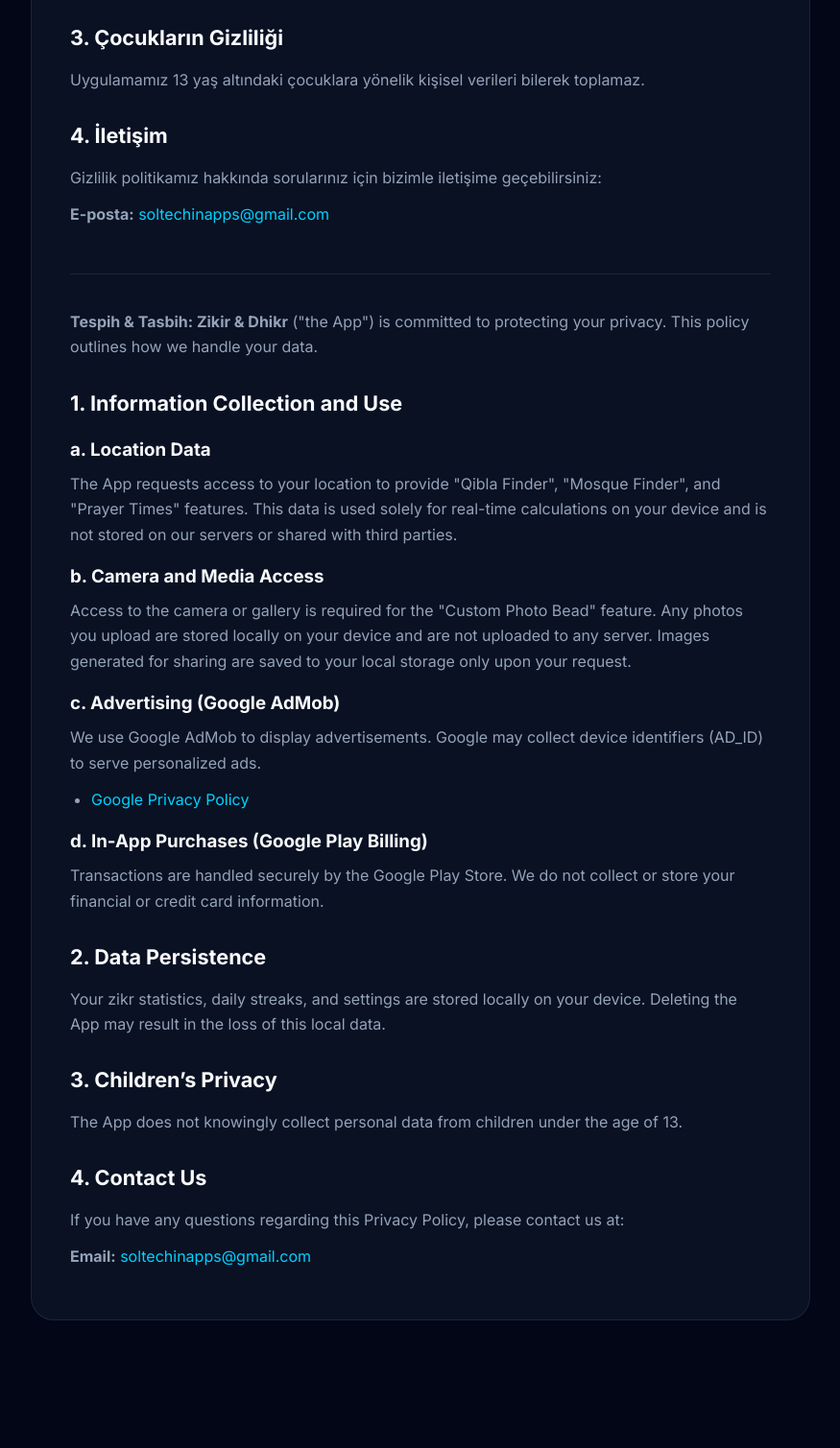
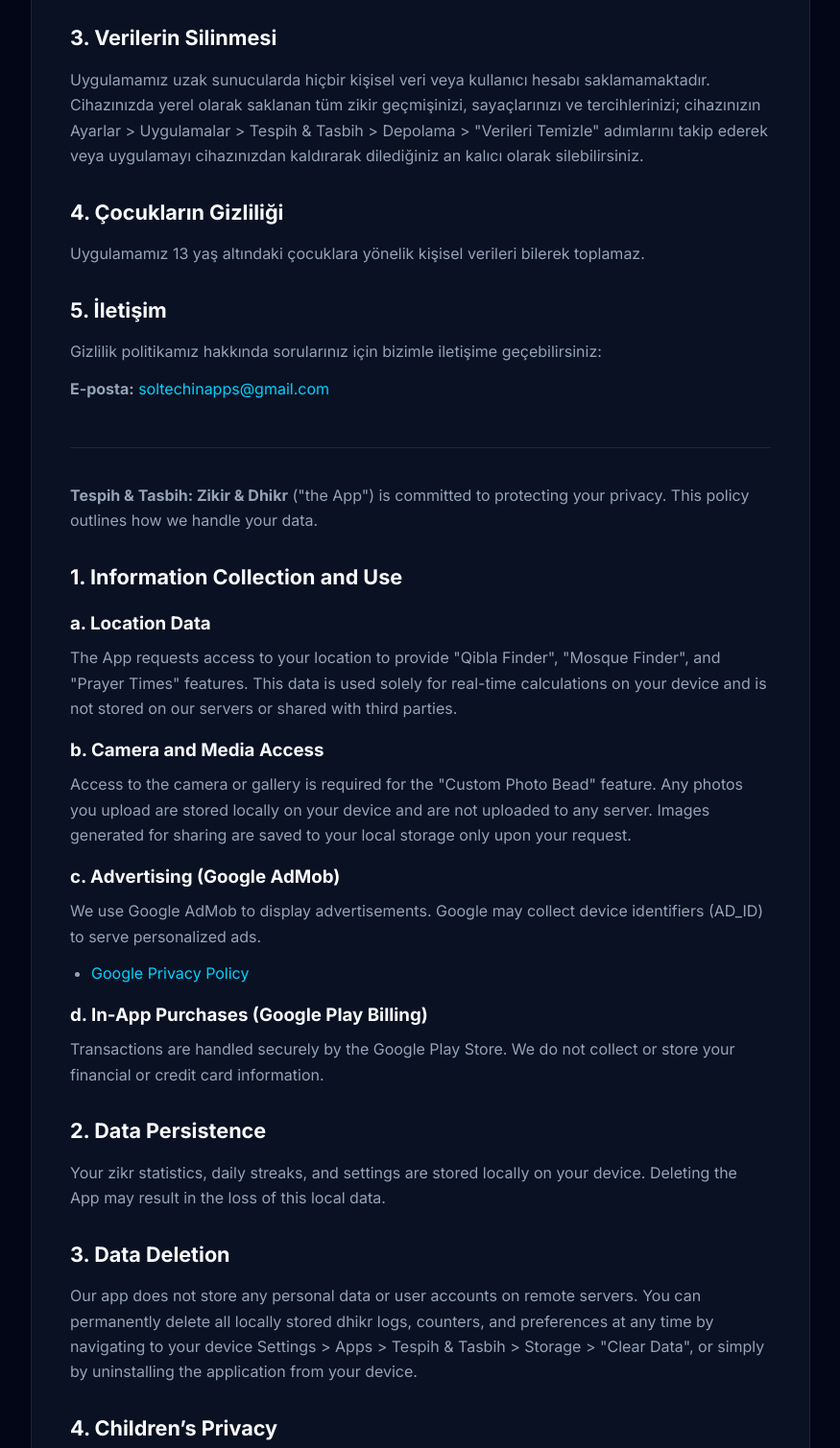
Before and after one commit to soltechin/privacy-policies, a plain HTML site: page index.html in a window 1280 px wide. Shown: the part 1220-2729 px from the top of the page at 96% size, without its empty margins (202-1077 px from the left). Before the commit the page ends 2692 px from the top, so only its background shows below. Drawn offline with Linux system fonts and the light colour scheme.

Commit message:
Add explicit Data Deletion section to Tespih privacy policy (TR & EN)

```diff
--- a/index.html
+++ b/index.html
@@ -84,10 +84,13 @@
         <h2>2. Veri Saklama</h2>
         <p>Zikir istatistikleriniz, günlük serileriniz ve ayarlarınız tamamen cihazınızdaki yerel depolama alanında tutulur. Uygulama silindiğinde, yerel olarak saklanan bu veriler de silinebilir.</p>
 
-        <h2>3. Çocukların Gizliliği</h2>
+        <h2>3. Verilerin Silinmesi</h2>
+        <p>Uygulamamız uzak sunucularda hiçbir kişisel veri veya kullanıcı hesabı saklamamaktadır. Cihazınızda yerel olarak saklanan tüm zikir geçmişinizi, sayaçlarınızı ve tercihlerinizi; cihazınızın Ayarlar &gt; Uygulamalar &gt; Tespih &amp; Tasbih &gt; Depolama &gt; "Verileri Temizle" adımlarını takip ederek veya uygulamayı cihazınızdan kaldırarak dilediğiniz an kalıcı olarak silebilirsiniz.</p>
+
+        <h2>4. Çocukların Gizliliği</h2>
         <p>Uygulamamız 13 yaş altındaki çocuklara yönelik kişisel verileri bilerek toplamaz.</p>
 
-        <h2>4. İletişim</h2>
+        <h2>5. İletişim</h2>
         <p>Gizlilik politikamız hakkında sorularınız için bizimle iletişime geçebilirsiniz:</p>
         <p><strong>E-posta:</strong> <a href="mailto:soltechinapps@gmail.com" style="color: var(--brand-cyan);">soltechinapps@gmail.com</a></p>
       </div>
@@ -118,10 +121,13 @@
         <h2>2. Data Persistence</h2>
         <p>Your zikr statistics, daily streaks, and settings are stored locally on your device. Deleting the App may result in the loss of this local data.</p>
 
-        <h2>3. Children’s Privacy</h2>
+        <h2>3. Data Deletion</h2>
+        <p>Our app does not store any personal data or user accounts on remote servers. You can permanently delete all locally stored dhikr logs, counters, and preferences at any time by navigating to your device Settings &gt; Apps &gt; Tespih &amp; Tasbih &gt; Storage &gt; "Clear Data", or simply by uninstalling the application from your device.</p>
+
+        <h2>4. Children’s Privacy</h2>
         <p>The App does not knowingly collect personal data from children under the age of 13.</p>
 
-        <h2>4. Contact Us</h2>
+        <h2>5. Contact Us</h2>
         <p>If you have any questions regarding this Privacy Policy, please contact us at:</p>
         <p><strong>Email:</strong> <a href="mailto:soltechinapps@gmail.com" style="color: var(--brand-cyan);">soltechinapps@gmail.com</a></p>
       </div>
```
